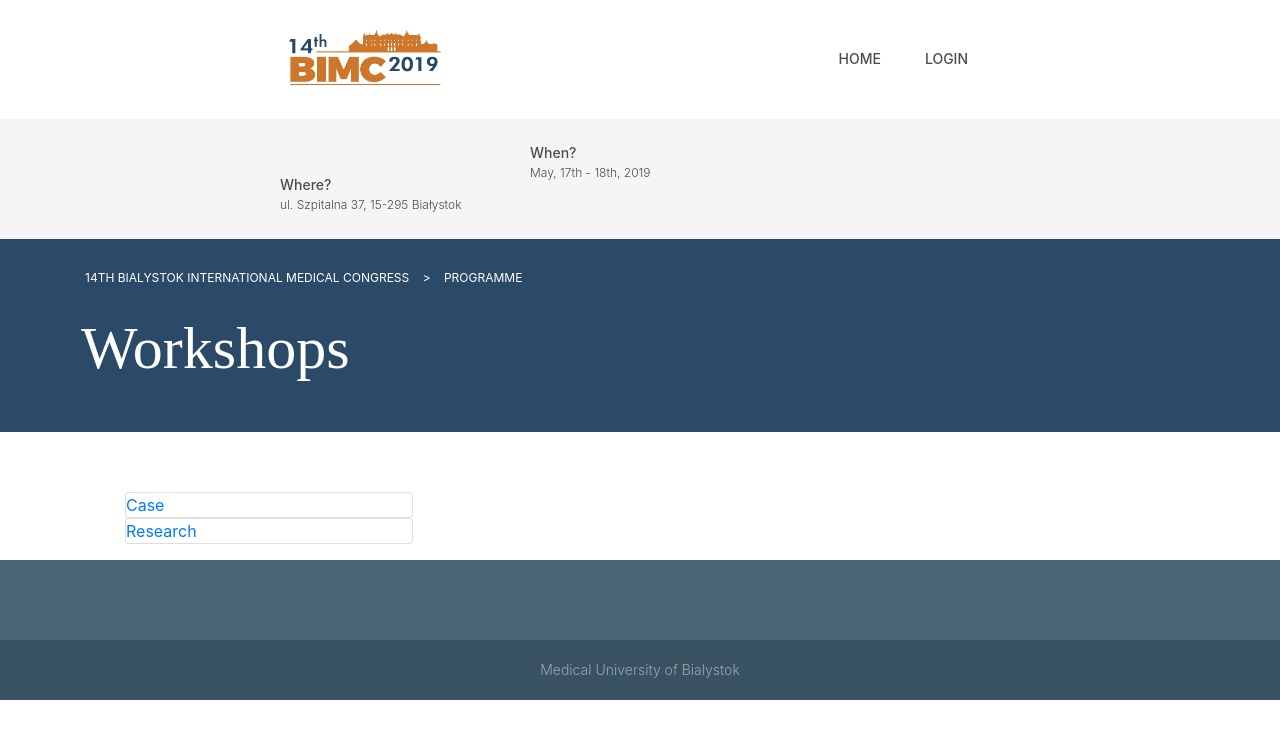
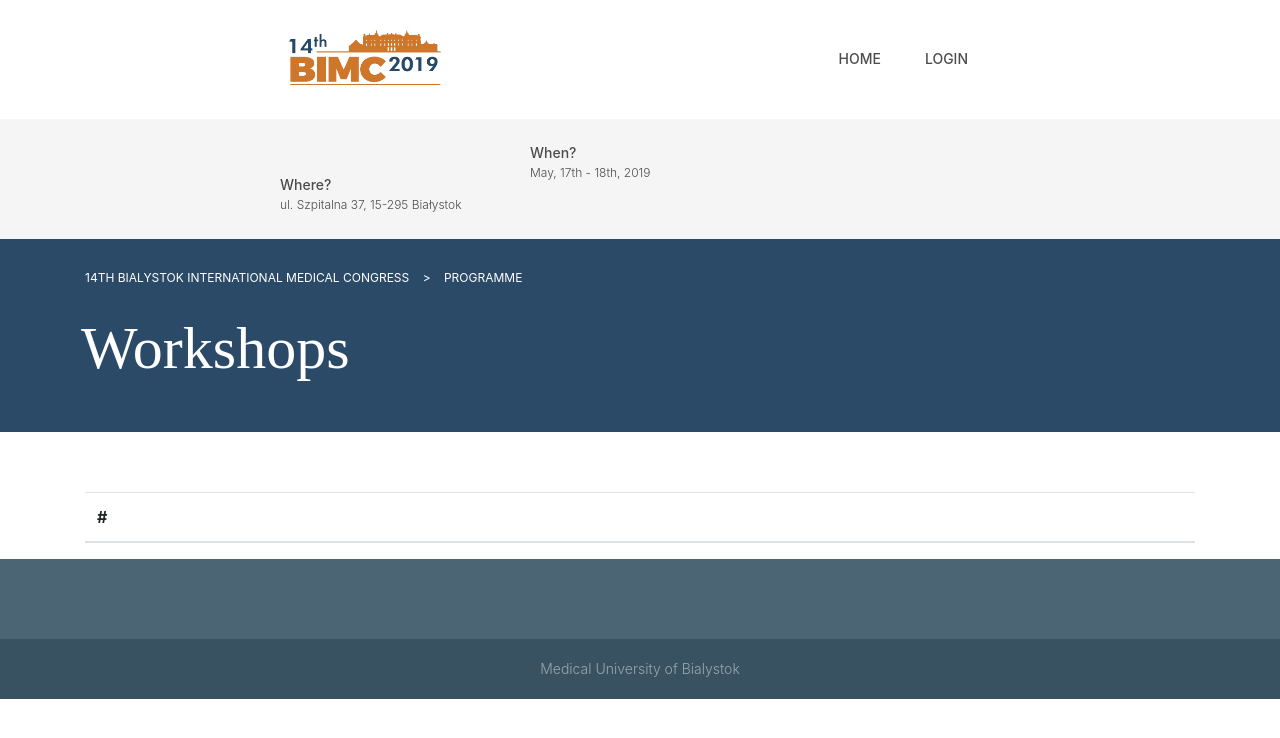
Before and after one commit to jocker1234/COM, an Angular app in the folder frontend/src/: page /abstracts in a window 1280 px wide. Shown: the top 738 px of the page. Built offline with nearby package versions, Linux system fonts and the light colour scheme.

Commit message:
add table

```diff
--- a/frontend/src/src/app/section/abstracts/abstracts.component.html
+++ b/frontend/src/src/app/section/abstracts/abstracts.component.html
@@ -1,6 +1,24 @@
 <div>
-  <ul>
-    <li class="card" style="width: 18rem;"><a routerLink="case/new">Case</a></li>
-    <li class="card" style="width: 18rem;"><a routerLink="research/new">Research</a></li>
-  </ul>
+  <table class="table table-hover">
+    <thead>
+    <tr>
+      <th scope="col">#</th>
+      <th scope="col"></th>
+    </tr>
+    </thead>
+    <tbody>
+    <tr *ngFor="let abstract of abstractList; index as i">
+      <th scope="row">{{i + 1}}</th>
+      <td></td>
+    </tr>
+    </tbody>
+  </table>
 </div>
+<ng-template>
+  <div>
+    <ul>
+      <li class="card" style="width: 18rem;"><a routerLink="case/new">Case</a></li>
+      <li class="card" style="width: 18rem;"><a routerLink="research/new">Research</a></li>
+    </ul>
+  </div>
+</ng-template>
--- a/frontend/src/src/app/section/abstracts/abstracts.component.ts
+++ b/frontend/src/src/app/section/abstracts/abstracts.component.ts
@@ -1,4 +1,6 @@
 import { Component, OnInit } from '@angular/core';
+import {Abstract} from "./abstract";
+import {AbstractsService} from "../abstracts.service";
 
 @Component({
   selector: 'app-abstracts',
@@ -7,9 +9,12 @@ import { Component, OnInit } from '@angular/core';
 })
 export class AbstractsComponent implements OnInit {
 
-  constructor() { }
+  private abstractList: Abstract[];
+
+  constructor(private abstractService: AbstractsService) { }
 
   ngOnInit() {
+    //this.abstractList = this.abstractService.getAllUserAbstracts();
   }
 
 }
--- a/frontend/src/src/app/section/auth/auth-interceptor.ts
+++ b/frontend/src/src/app/section/auth/auth-interceptor.ts
@@ -14,7 +14,8 @@ export class AuthInterceptor implements HttpInterceptor {
     req = req.clone({
       setHeaders: {
         'Content-Type': 'application/json; charset=utf-8',
-        'Accept': 'application/json'
+        'Accept': 'application/json',
+        'Accept-Language': 'en'
       }
     });
     if (token != null) {
```
